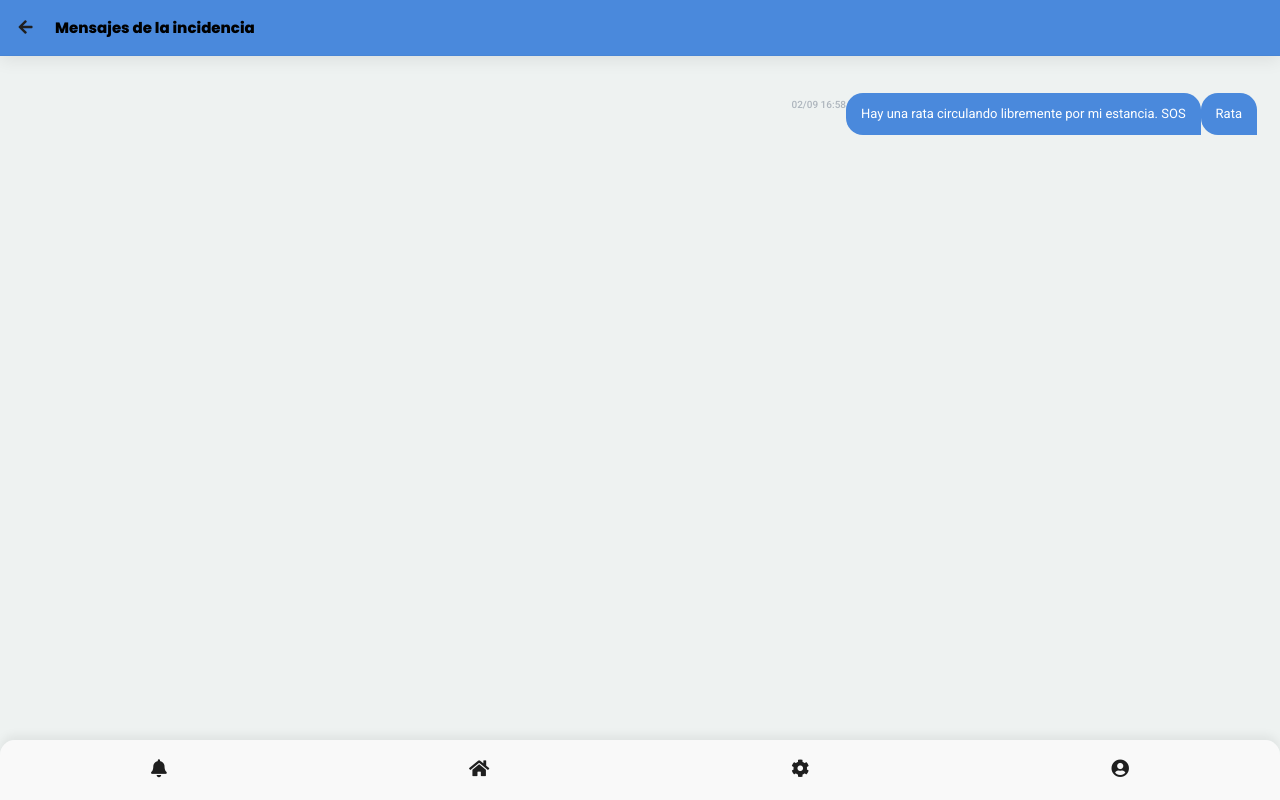
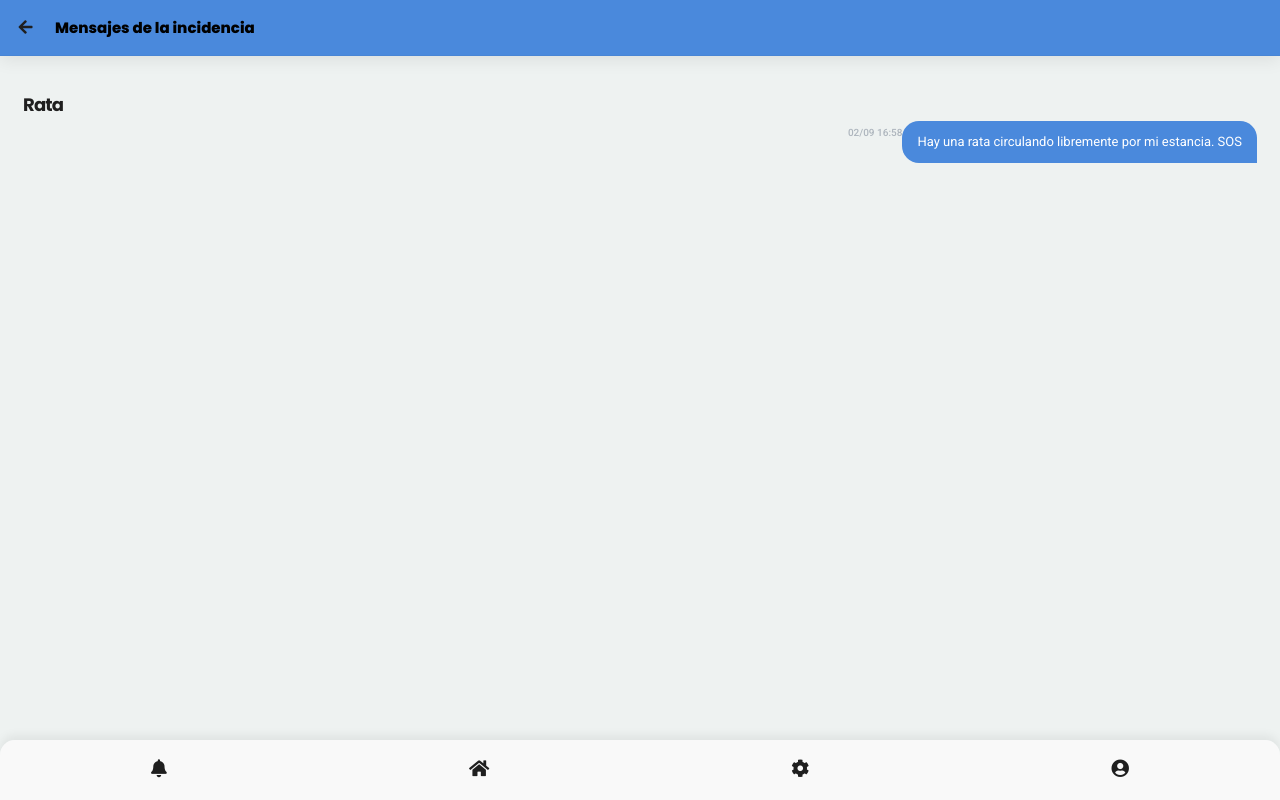
Before and after one commit to sseunie/alloro_pwa, a Vue app: page /#/messages/1 in a window 1280 px wide. Built offline with nearby package versions, Linux system fonts and the light colour scheme; data requests are answered from the project's data file; sample sign-in values are in the browser's storage.

Commit message:
Incidence subject as title in MessagesDetails

```diff
--- a/src/components/home-components/MessagesDetails.vue
+++ b/src/components/home-components/MessagesDetails.vue
@@ -1,9 +1,7 @@
 <template>
     <div class="content" v-if="incidence">
-        <div class="speech-bubble speech-left bg-highlight">
-            {{ incidence.subject }}
-        </div>
-        <div class="clearfix" />
+        <div class="text-center mb-4"><h4>{{ incidence.subject }}</h4></div>
+
         <div class="speech-bubble speech-left bg-highlight">
             {{ incidence.message }}
         </div>
```
